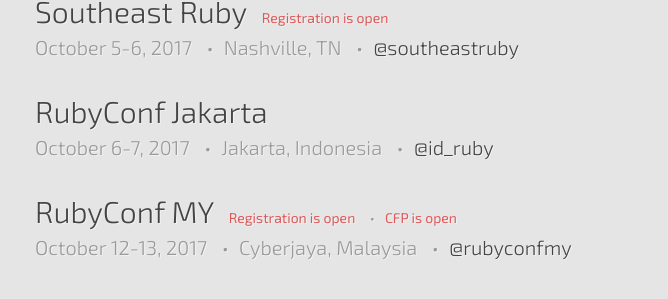
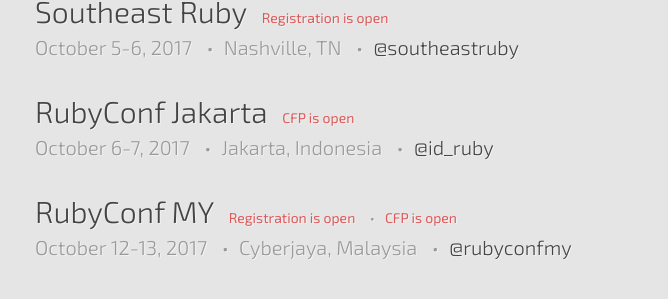
Before and after one commit to ruby-conferences/ruby-conferences.github.io, a Jekyll site: the page built from index.html, in a window 1280 px wide. Shown: the part 1169-1468 px from the top of the page, without its empty margins (205-873 px from the left). Built offline with Jekyll 4.4.1, drawn with Linux system fonts in a browser that asks for light colours.

```diff
--- a/_data/current.yml
+++ b/_data/current.yml
@@ -50,8 +50,9 @@
 - name: RubyConf Jakarta
   location: Jakarta, Indonesia
   dates: "October 6-7, 2017"
-  url: http://ruby.id/conf/2017
+  url: http://ruby.id/conf/2017/
   twitter: id_ruby
+  cfp_phrase: CFP is open
 
 - name: RubyConf MY
   location: Cyberjaya, Malaysia
```
